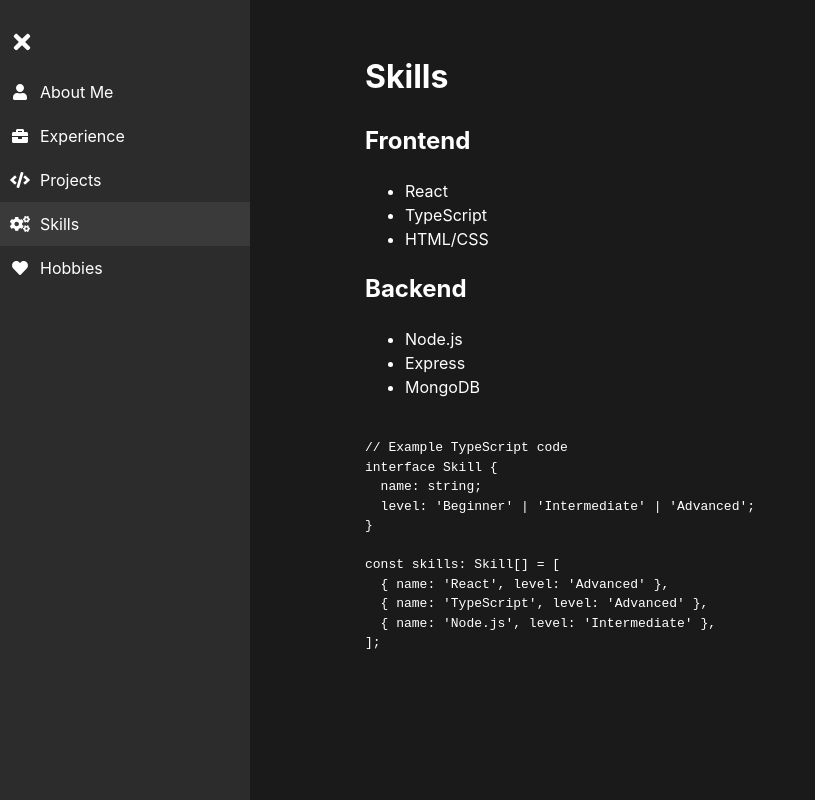
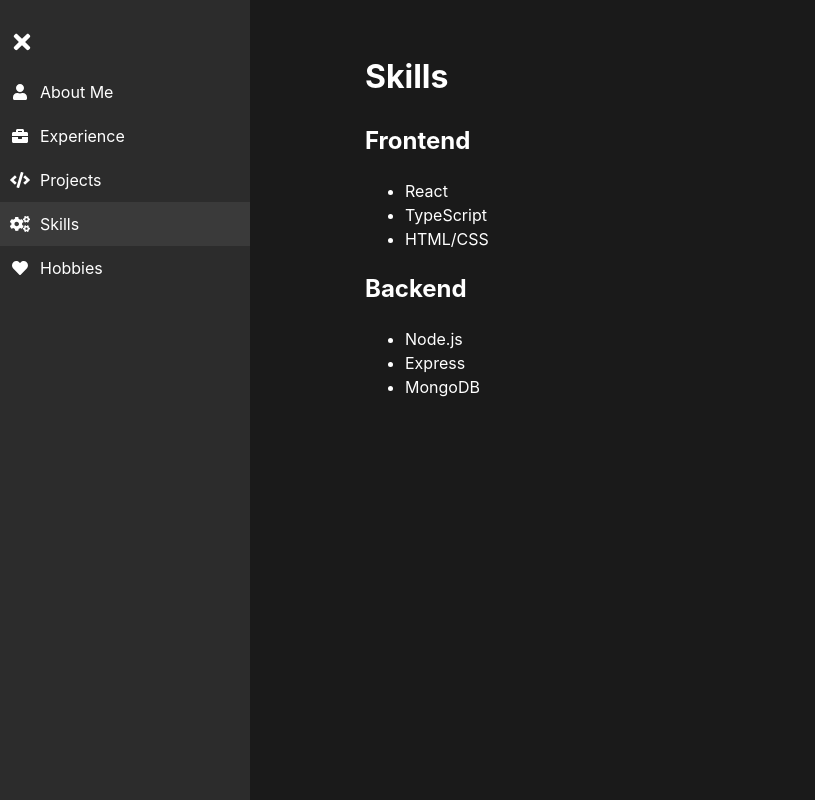
Before and after one commit to andresbueno/portfolio, a React (Vite) app: page /skills in a window 1280 px wide. Shown: the whole page, without its empty margins (0-815 px from the left). Built offline with nearby package versions, Linux system fonts and the light colour scheme.

Commit message:
Skills Section

```diff
--- a/src/components/sections/Skills.tsx
+++ b/src/components/sections/Skills.tsx
@@ -30,19 +30,6 @@ const Skills: React.FC = () => {
           <li>MongoDB</li>
         </ul>
       </div>
-      <pre><code>{`
-// Example TypeScript code
-interface Skill {
-  name: string;
-  level: 'Beginner' | 'Intermediate' | 'Advanced';
-}
-
-const skills: Skill[] = [
-  { name: 'React', level: 'Advanced' },
-  { name: 'TypeScript', level: 'Advanced' },
-  { name: 'Node.js', level: 'Intermediate' },
-];
-      `}</code></pre>
     </SkillsContainer>
   );
 };
```
